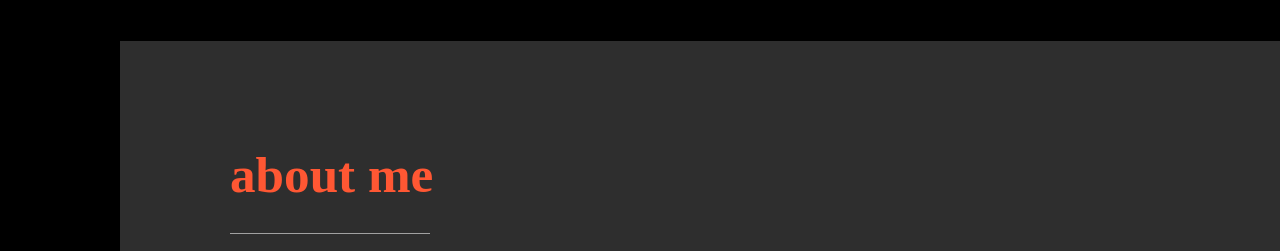
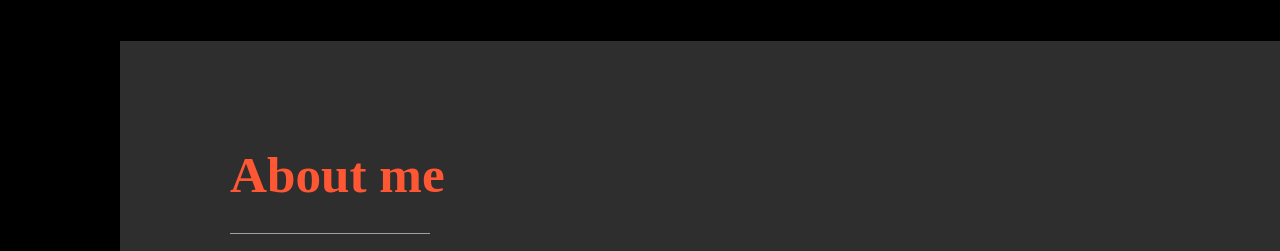
Before and after one commit to siphesihle2130/siphesihle, a plain HTML site: page index.html in a window 1280 px wide. Shown: the part 880-1131 px from the top of the page. Drawn offline with Linux system fonts and the light colour scheme.

Commit message:
Update index.html

```diff
--- a/index.html
+++ b/index.html
@@ -89,7 +89,7 @@ margin-left: 120px
   <!-- About Section -->
   <div class="w3-container w3-padding-32 w3-center w3-black" id="about">
   <section class="w3-content w3-justify w3-text-grey w3-padding-64">
-    <h2 class="w3-text-light-grey">about me</h2>
+    <h2 class="w3-text-light-grey">About me</h2>
     <hr style="width:200px" class="w3-opacity">
     <p class="b" style="text-decoration: underline #ff5733; text-underline-offset: 5px;">introduction</p>
 			<p class="about-paragraph" style="height:70px">Hi, I’m Khinase Siphesihle, a dedicated student currently pursuing a Diploma in Application Development at CPUT.
```
